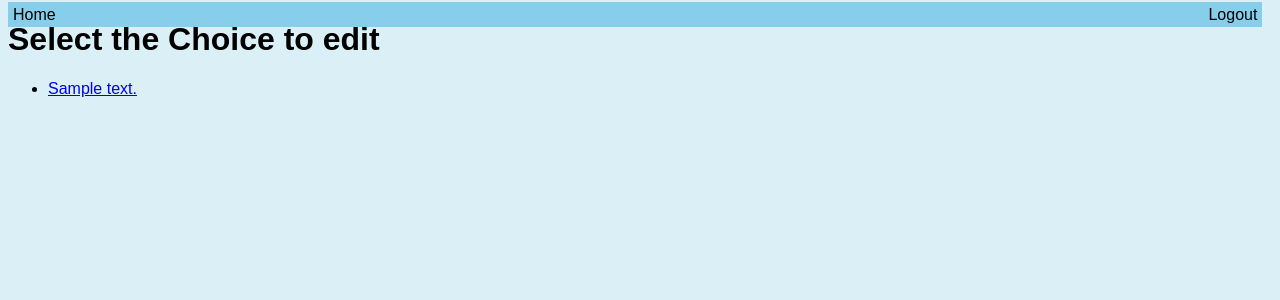
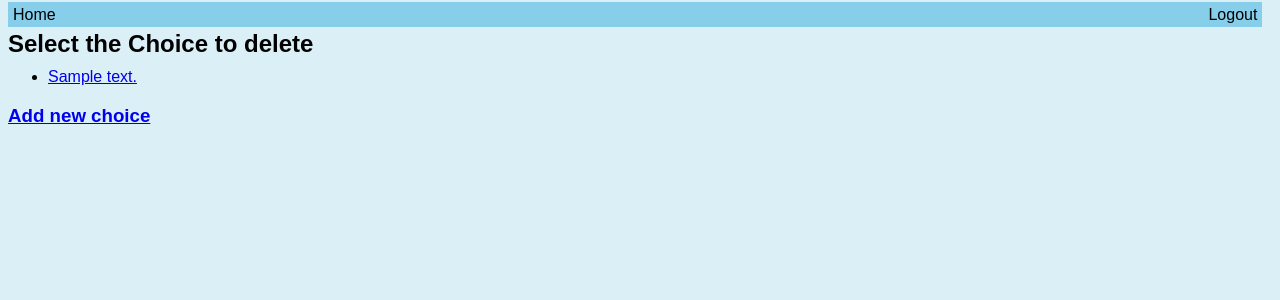
Before and after one commit to habibsain/Django_project, a Django app: template mysite/polls/templates/polls/edit_page.html in a window 1280 px wide. Shown: the top 300 px of the page. Run offline with Django 3.2, Linux system fonts and the light colour scheme; the template is opened without the code that fills it: most values are stand-ins (such as "Sample title", 1, 10 or a date in 2020).

Commit message:
edit question logic

```diff
--- a/mysite/polls/templates/polls/edit_page.html
+++ b/mysite/polls/templates/polls/edit_page.html
@@ -4,19 +4,22 @@
 {% block title %}Poll{% endblock %}
 
 {% block content %}
-<h1>
-    Select the Choice to edit
-</h1>
-<ul>
+<h2 style="margin-top: 30px;">
+    Select the Choice to delete
+</h2>
+<ul style="margin-top: -10px;">
     {% for c in choice_list %}
 
         <li>
-            <a href="{% url 'polls:edit_choice' c.id %}">{{ c.choice_text }}</a>
+            <a href="{% url 'polls:delete_choice' c.id %}">{{ c.choice_text }}</a>
         </li>
 
 
     {% endfor %}
 </ul>
+<h3>
+    <a href="{% url 'polls:edit_choice' question.id %}">Add new choice</a>
+</h3>
 
 
 {% endblock %}
--- a/mysite/polls/urls.py
+++ b/mysite/polls/urls.py
@@ -19,7 +19,7 @@ urlpatterns = [
     #edit choice
     path("<int:question_id>/edit_page/", views.edit_page, name = "edit_page"),
     path("add/", views.add_question, name = "add_question"),
-    path("<int:question_id>/delete_choice", views.delete_choice, name = "delete_choice"),
+    path("<int:choice_id>/delete_choice", views.delete_choice, name = "delete_choice"),
     path("<int:question_id>/edit_choice", views.edit_choice, name = "edit_choice"),
     path("<int:question_id>/add_choice", views.add_choice, name = "add_choice"),
     path("<int:question_id>/change_question", views.change_question, name = "change_question"),
```
Also changed, not shown: mysite/polls/views.py (+6 -2 lines).
